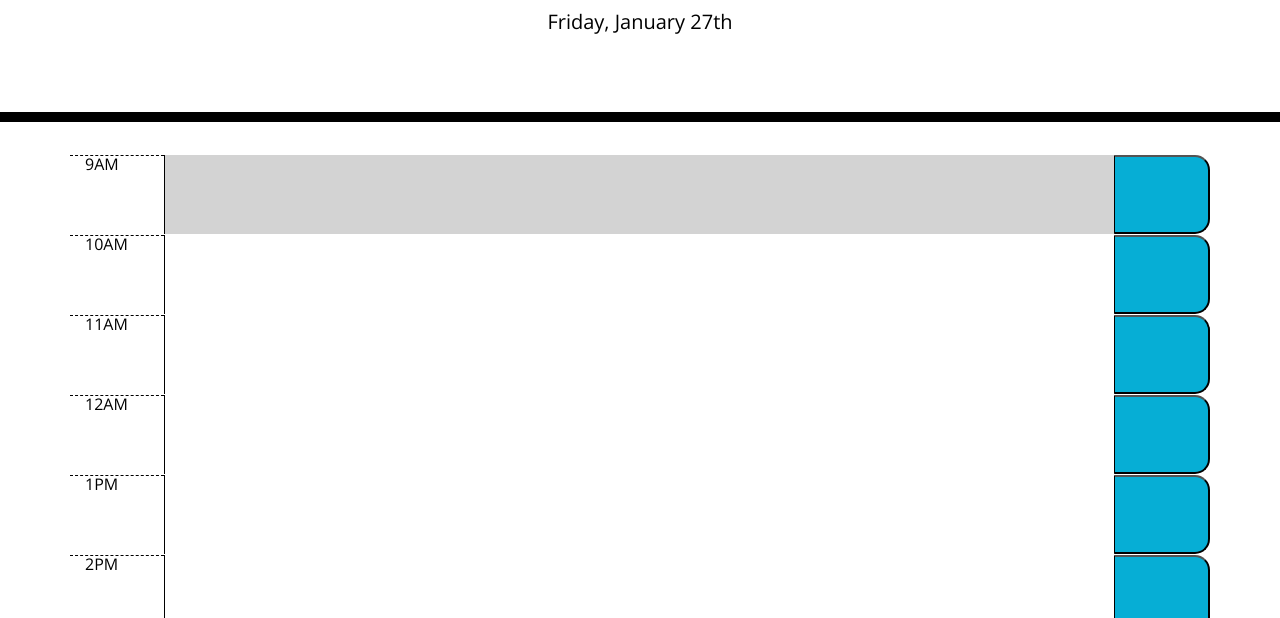
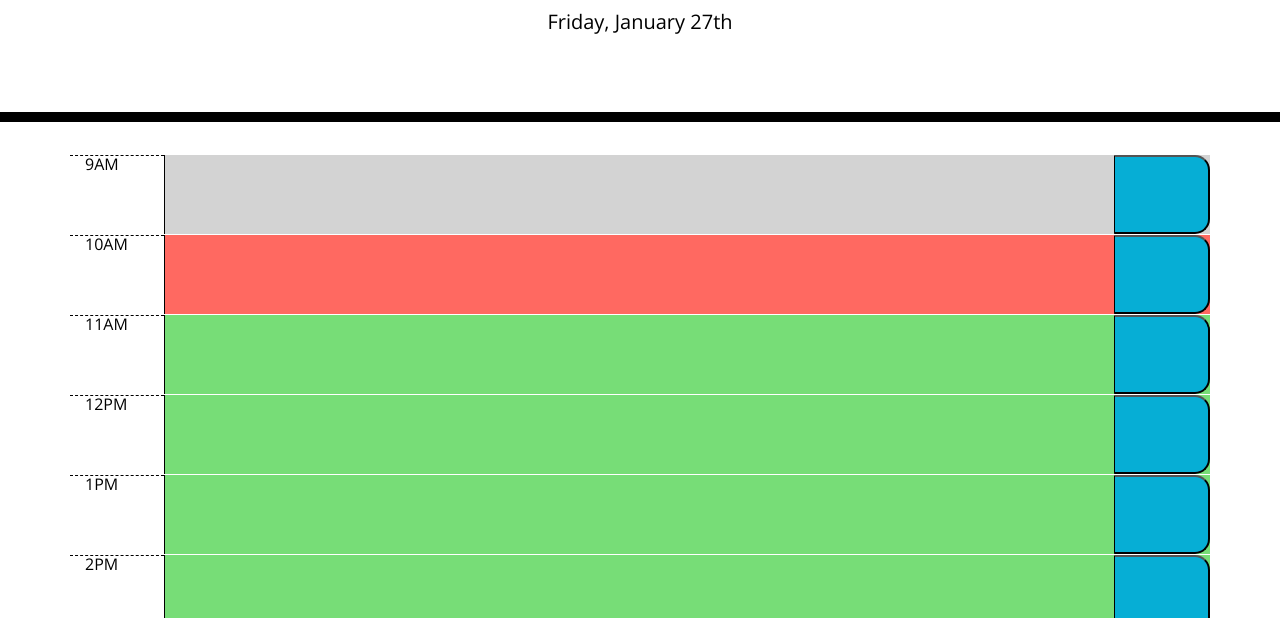
Before and after one commit to gines18/Calendar-app, a plain HTML site: page index.html in a window 1280 px wide. Shown: the part 182-800 px from the top of the page. Drawn offline with nearby package versions, Linux system fonts and the light colour scheme.

Commit message:
Add function(actualTime) displaying textarea background-color using jquery

```diff
--- a/assets/script.js
+++ b/assets/script.js
@@ -1,24 +1,36 @@
-//Display current day
+//Display current day.
+
 let currentTime = document.getElementById("#currentTime");
 let currentDay = moment().format("dddd, MMMM Do");
 $("#currentDay").text(currentDay);
 
-// .on click function
+// .on click function referring to the buttons.
+
 $(".saveBtn").on("click", function(){
   let textInput = $(this).siblings(".description").val();
   let timeStamp = $(this).parent().attr("id");
   localStorage.setItem(timeStamp, textInput);
 });
 
+// Function displaying textarea background-color depends on current time.
+let actualTime = function() {
+let currentHour = moment().hours();
+  $(".row").each(function(){
+    let timeBlock = parseInt($(this).attr("id"));
+      if (timeBlock < currentHour){
+        $(this).addClass("past");
+        } else if (timeBlock === currentHour){
+          $(this).removeClass("past");
+          $(this).addClass("present");
+        } else {
+          $(this).removeClass("past");
+          $(this).removeClass("present");
+          $(this).addClass("future");
+}
+})
+};
+actualTime()
 
-//On click function store textarea value and color in localStorage
-$(document).ready(function () {
-  $("#button1").on("click", function () {
-    $("#textarea1").addClass("past");
-    localStorage.setItem("textareaValue", textarea.value);
-    localStorage.setItem("backgroundColor", past);
-  });
-});
 
 $(document).ready(function () {
   $("#button2").on("click", function () {
--- a/index.html
+++ b/index.html
@@ -23,7 +23,7 @@
   </head>
   <body>
 
-    <!-- jumbotron with date -->
+    <!-- jumbotron with date and app title  -->
     <section>
     <header class="jumbotron">
       <h1 class="display-3">Work Day Scheduler</h1>
@@ -32,7 +32,7 @@
     </header>
   </section>
 
-  <!-- Section displaying hour, textarea and button -->
+  <!-- Section displaying hour, textarea and button callendar -->
   <section>
     <div class="container">
 
@@ -55,7 +55,7 @@
   </div>
 
   <div id="12" class="row">
-    <div class="col-sm hour">12AM</div>
+    <div class="col-sm hour">12PM</div>
     <textarea id="textarea4" class="col-10 description .bg-info"></textarea>
     <button  id="button4"  class="col-sm saveBtn"></button>
 </div>
```
Also changed, not shown: 2 other files.
